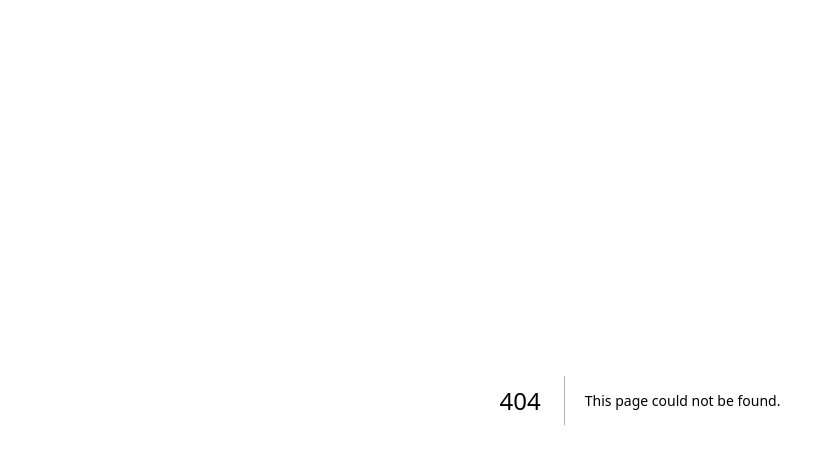
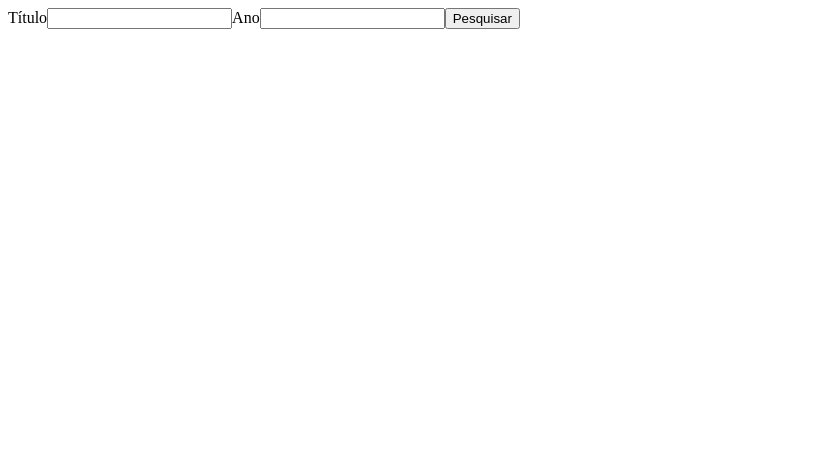
Before and after one commit to veraxqy/pweb-uf, a Next.js app in the folder next0/: page /movieSearch in a window 1280 px wide. Before the commit this address had no page. Shown: the top 464 px of the page, without its empty margins (0-835 px from the left). Built offline with nearby package versions, Linux system fonts and the light colour scheme.

Commit message:
new: DataFetch#2

```diff
--- /dev/null
+++ b/next0/src/app/movieSearch/page.js
@@ -0,0 +1,19 @@
+import Form from "next/form"
+import Home from "../movies/page"
+export default async function MovieForm({searchParams}){
+    return (
+        // Ex. 1 e 2
+        <div>
+            <Form method="GET">
+                <label htmlFor="idTitleSearchKey">Título</label>
+                <input id="idTitleSearchKey" name="titleSearchKey"/>
+                <label htmlFor="idYearSearch">Ano</label>
+                <input id="idYearSearch" name="yearSearch"/>
+                <button type="submit">Pesquisar</button>
+            </Form>
+            {searchParams?.titleSearchKey && (
+                <Home searchParams={searchParams}/>
+            )}
+        </div>
+    )
+}
```
